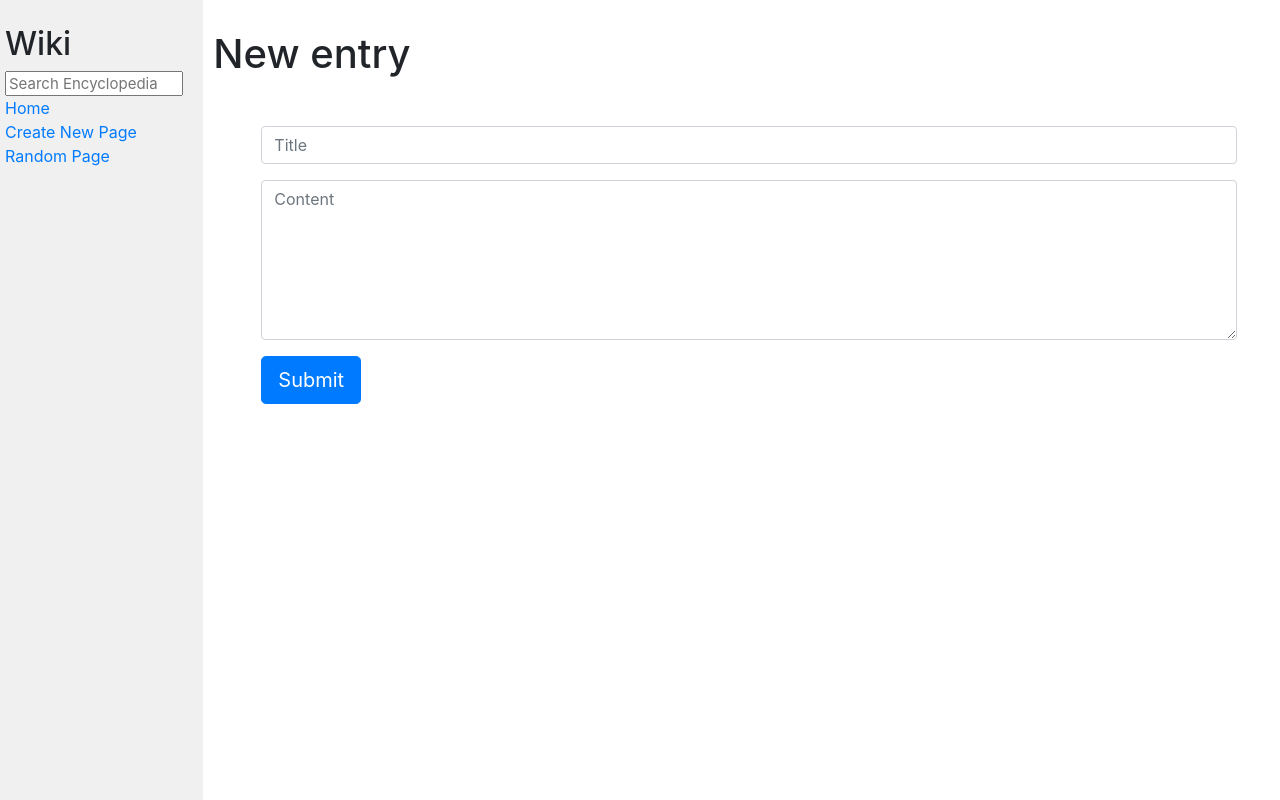
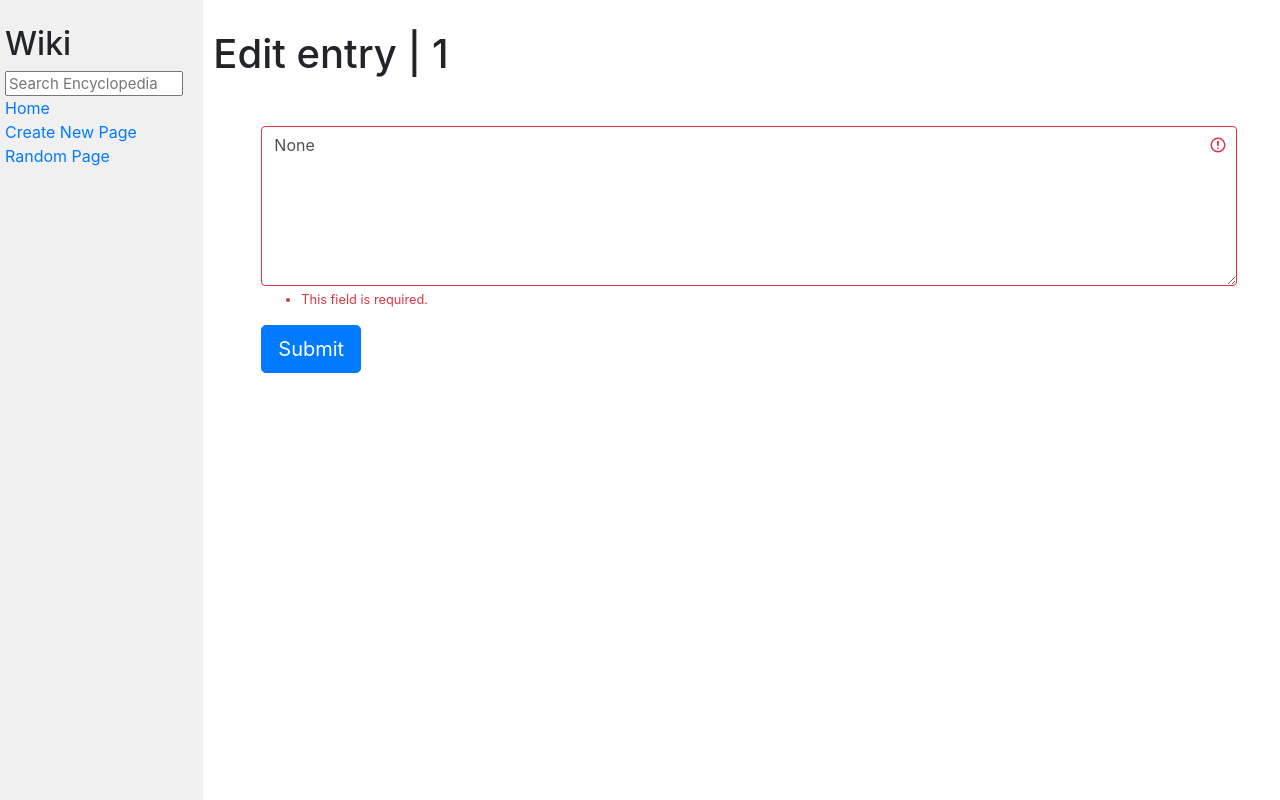
Before and after one commit to udson/CS50W_wiki, a Django app: page /wiki/edit_entry/1 in a window 1280 px wide. Run offline with Django 3.2, Linux system fonts and the light colour scheme; some libraries are stand-ins or nearby versions.

Commit message:
Finalização da edição de entrada.

```diff
--- a/encyclopedia/forms.py
+++ b/encyclopedia/forms.py
@@ -1,6 +1,8 @@
 from django import forms
 
+class EditEntryForm(forms.Form):
+    content = forms.CharField(widget=forms.Textarea)
 
-class EntryForm(forms.Form):
+
+class NewEntryForm(EditEntryForm):
     title = forms.CharField(required=True)
-    content = forms.CharField(widget=forms.Textarea)
--- a/encyclopedia/templates/encyclopedia/edit_entry.html
+++ b/encyclopedia/templates/encyclopedia/edit_entry.html
@@ -1,13 +1,13 @@
 {% extends 'encyclopedia/layout.html' %}
 
 {% block title %}
-    Edit entry | {{ form.title }}
+    Edit entry | {{ title }}
 {% endblock title %}
 
 {% block body %}
-    <h1>Edit entry | {{ form.title }}</h1>
+    <h1>Edit entry | {{ title }}</h1>
     <div class="container px-5 my-5">
-        <form action="{% url 'new_entry' %}" method="post">
+        <form action="{% url 'edit_entry' title %}" method="post">
             {% csrf_token %}
 
             {% if form.non_field_errors %}
@@ -18,7 +18,7 @@
             </div>
             {% endif %}
             <div class="form-floating mb-3">
-                <textarea class="form-control{% if form.content.errors %} is-invalid{% endif %}" id="id_content" name="content" type="text" placeholder="Content" style="height: 10rem;">{{ form.content.value | default:'' }}</textarea>
+                <textarea class="form-control{% if form.content.errors %} is-invalid{% endif %}" id="id_content" name="content" placeholder="Content" style="height: 10rem;">{{form.content.value}}</textarea>
                 <div class="invalid-feedback">{{ form.content.errors }}</div>
             </div>
             <div class="d-grid">
--- a/encyclopedia/views.py
+++ b/encyclopedia/views.py
@@ -6,7 +6,7 @@
 from django.urls import reverse
 
 from . import util
-from .forms import EntryForm
+from .forms import *
 
 
 def index(request):
@@ -50,7 +50,7 @@
 
 def new_entry(request):
     if request.method == "POST":
-        form = EntryForm(request.POST)
+        form = NewEntryForm(request.POST)
         if form.is_valid():
             title = form.cleaned_data['title']
             content = form.cleaned_data['content']
@@ -61,7 +61,7 @@
                 ))
             form.add_error(field=None, error=f'Error! The entry "{title}" already exists.')
     else:
-        form = EntryForm()
+        form = NewEntryForm()
 
     return render(request, "encyclopedia/new_entry.html", {
         "form": form,
@@ -70,19 +70,19 @@
 
 def edit_entry(request, entry_title):
     if request.method == "POST":
-        form = EntryForm({
-            "title": entry_title,
-            "content": request.POST['content']
-        })
+        form = EditEntryForm(request.POST)
         if form.is_valid():
-            content = form.cleaned_data['content']
+            content = f"{form.cleaned_data['content']}\n"
             util.save_entry(entry_title, content)
             return HttpResponseRedirect(reverse(
-                'entry', args=[request.POST['title']]
+                'entry', args=[entry_title]
             ))
     else:
-        form = EntryForm()
+        form = EditEntryForm({
+            "content": util.get_entry(entry_title),
+        })
 
-    return render(request, "encyclopedia/new_entry.html", {
+    return render(request, "encyclopedia/edit_entry.html", {
+        "title": entry_title,
         "form": form,
     })
```
Also changed, not shown: encyclopedia/templates/encyclopedia/entry.html (+4 -4 lines).
